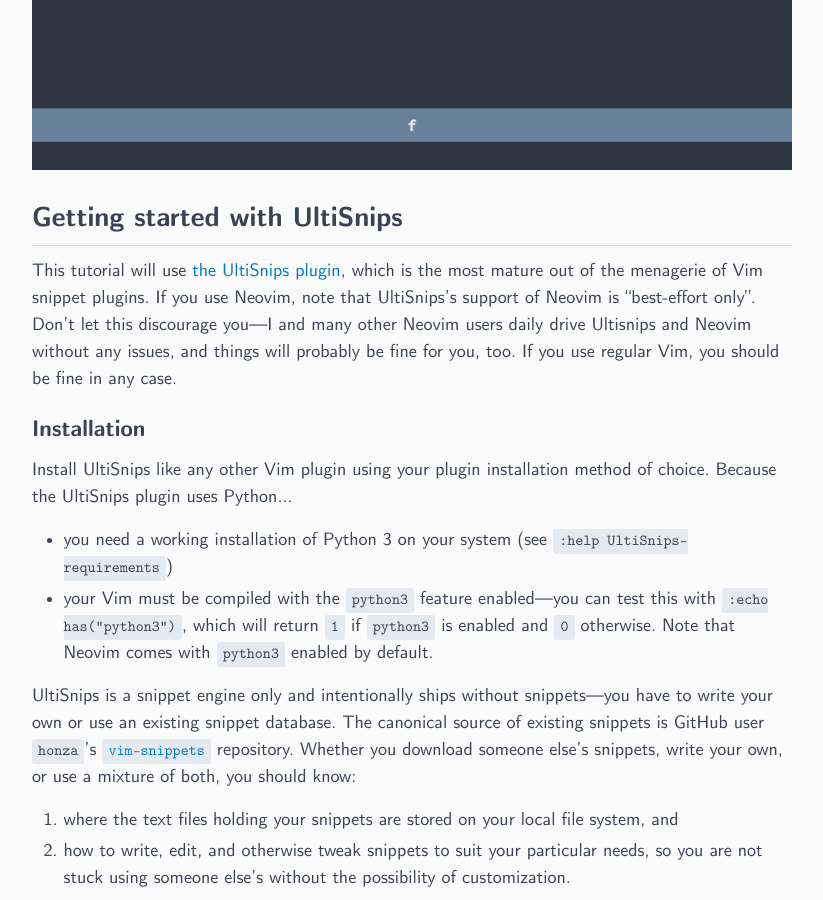
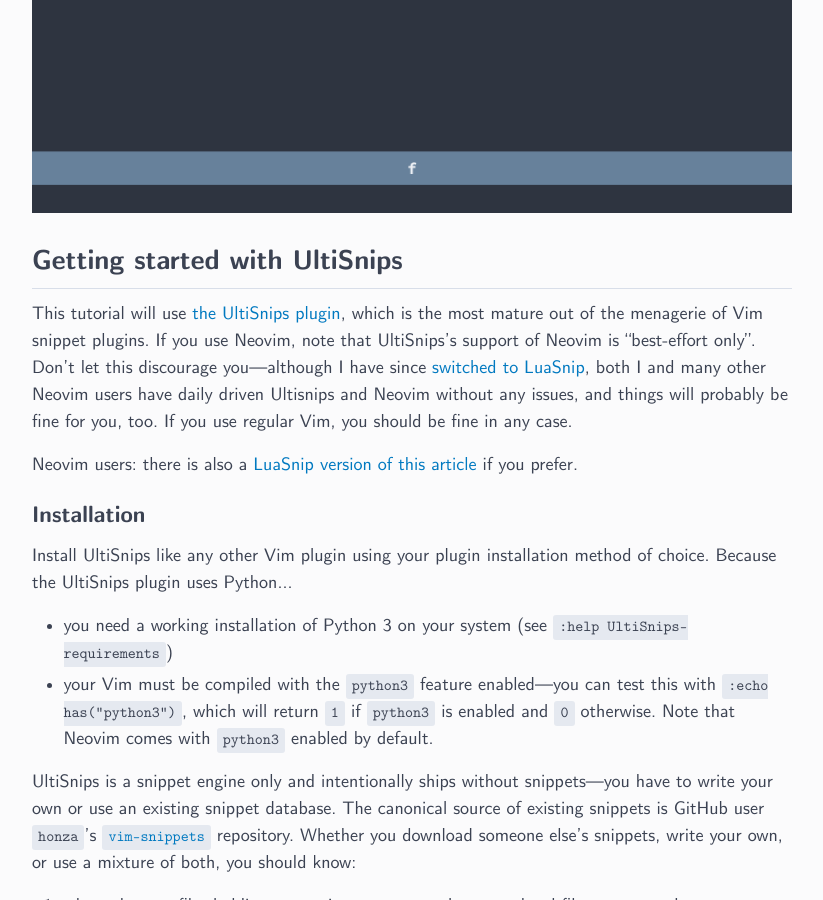
Before and after one commit to ejmastnak/ejmastnak.github.io, a Jekyll site: the page built from tutorials/vim-latex/ultisnips.md, in a window 1280 px wide and 900 px high, scrolled down 1439 px. Shown: the whole window, without its empty margins (228-1051 px from the left). Built offline with Jekyll 4.4.1, drawn with Linux system fonts in a browser that asks for light colours; some of the changed text lies outside the part shown.

Commit message:
(luasnip): add links to LuaSnip article

```diff
--- a/tutorials/vim-latex/ultisnips.md
+++ b/tutorials/vim-latex/ultisnips.md
@@ -18,6 +18,8 @@ date_last_mod: 2022-06-08 18:02:37 +0200
 
 This is part two in a [seven-part series]({% link tutorials/vim-latex/intro.md %}) explaining how to use the Vim or Neovim text editors to efficiently write LaTeX documents.
 This article covers snippets, which are templates of commonly reused code that, when used properly, will dramatically speed up your LaTeX writing.
+
+[There is also a LuaSnip version of this article.]({% link tutorials/vim-latex/luasnip.md %})
 
 ## Contents of this article
 <!-- vim-markdown-toc GFM -->
@@ -56,10 +58,13 @@ Here is a simple example:
 <image src="/assets/images/vim-latex/ultisnips/demo.gif" alt="Writing LaTeX quickly with auto-trigger snippets"  />
 
 ## Getting started with UltiSnips
+
 This tutorial will use [the UltiSnips plugin](https://github.com/SirVer/ultisnips), which is the most mature out of the menagerie of Vim snippet plugins.
 If you use Neovim, note that UltiSnips's support of Neovim is "best-effort only".
-Don't let this discourage you---I and many other Neovim users daily drive Ultisnips and Neovim without any issues, and things will probably be fine for you, too.
+Don't let this discourage you---although I have since [switched to LuaSnip]({% link tutorials/vim-latex/luasnip.md %}), both I and many other Neovim users have daily driven Ultisnips and Neovim without any issues, and things will probably be fine for you, too.
 If you use regular Vim, you should be fine in any case.
+
+Neovim users: there is also a [LuaSnip version of this article]({% link tutorials/vim-latex/luasnip.md %}) if you prefer.
 
 ### Installation
 Install UltiSnips like any other Vim plugin using your plugin installation method of choice.
```
Also changed, not shown: tutorials/vim-latex/intro.md (+2 -2 lines).
